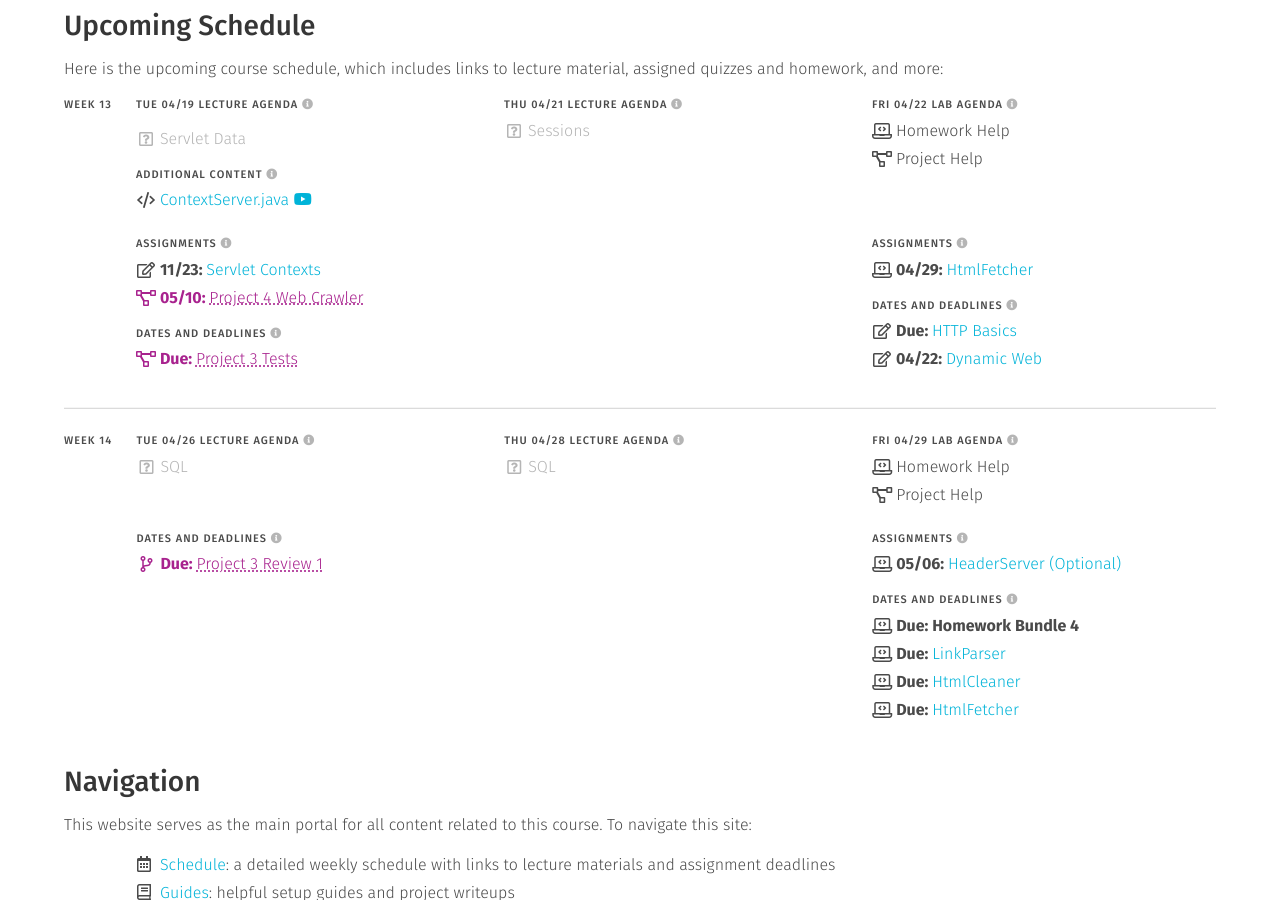
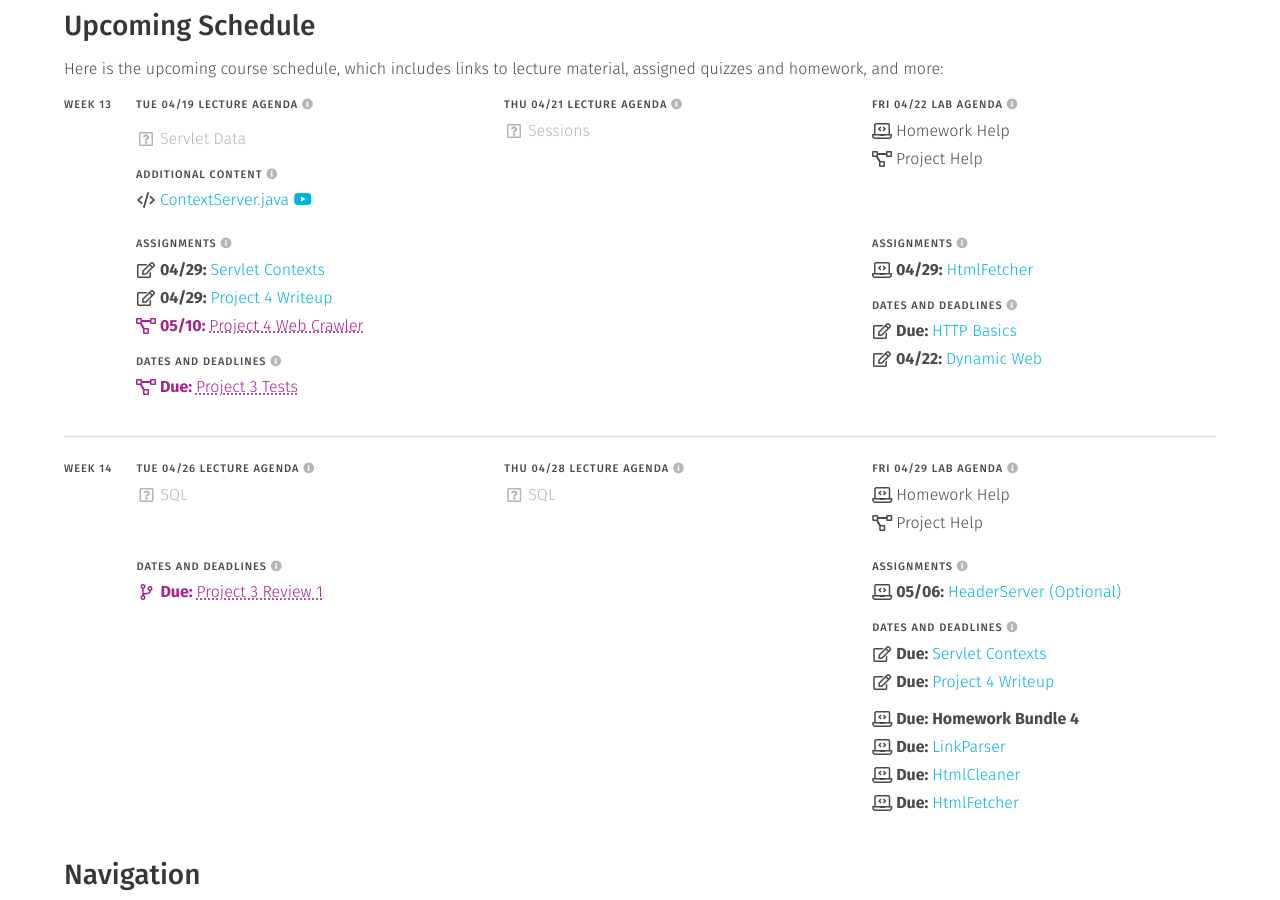
Before and after one commit to usf-cs272-spring2022/usf-cs272-spring2022.github.io, a Jekyll site: the page built from index.md, in a window 1280 px wide and 900 px high, scrolled down 480 px. Built offline with Jekyll 4.4.1, drawn with Linux system fonts in a browser that asks for light colours.

Commit message:
Adding project 4 quiz

```diff
--- a/_data/quizzes.yml
+++ b/_data/quizzes.yml
@@ -209,10 +209,18 @@
 servlets:
   <<: *default
   text: 'Servlet Contexts'
-  date: 2021-11-23
+  date: 2022-04-29
   link: 'https://usfca.instructure.com/courses/1605147/quizzes/2403555'
   tags: ['servlets']
   # test: 'https://usfca.instructure.com/courses/1602551/quizzes/2394180'
+
+
+project4:
+  <<: *default
+  text: 'Project 4 Writeup'
+  date: 2022-04-29
+  link: 'https://usfca.instructure.com/courses/1605147/assignments/7195820'
+  tags: ['none']
 
 # joins:
 #   <<: *default
```
Also changed, not shown: _data/schedule.yml (+10 -1 lines).
